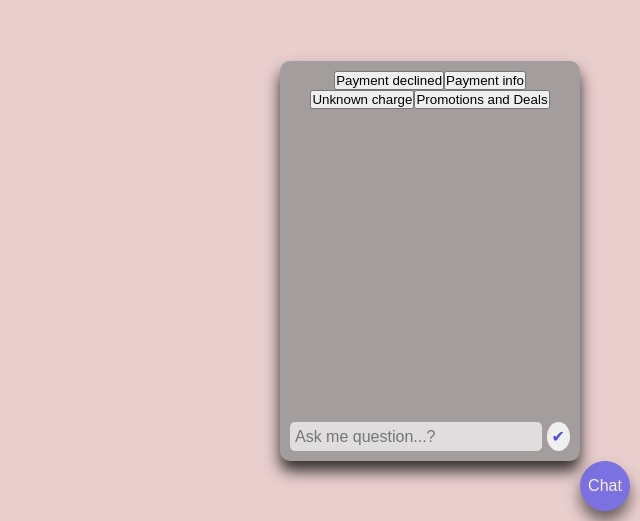
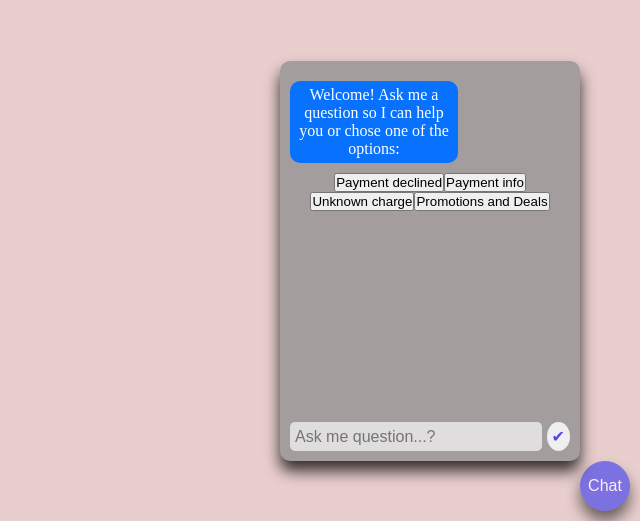
Before and after one commit to michalsamulak/Chatbot, a website built with Parcel: page index.html in a window 1280 px wide. Shown: the part 279-800 px from the top of the page, without its empty margins (640-1280 px from the left). Built offline with nearby package versions, Linux system fonts and the light colour scheme; a web font is replaced by a local one.

Commit message:
add bot welcome message

```diff
--- a/src/ts/index.ts
+++ b/src/ts/index.ts
@@ -32,6 +32,9 @@ class Chatbot {
   }
 
   init() {
+    const welcome = createMessageElement('bot')
+    welcome.innerHTML = 'Welcome! Ask me a question so I can help you or chose one of the options:'
+    this.chatWindow.appendChild(welcome)
     this.createLayout()
     this.chatEventsHandler()
     this.botQueHandler()
```
Also changed, not shown: dist/index.html, 5 other files.
